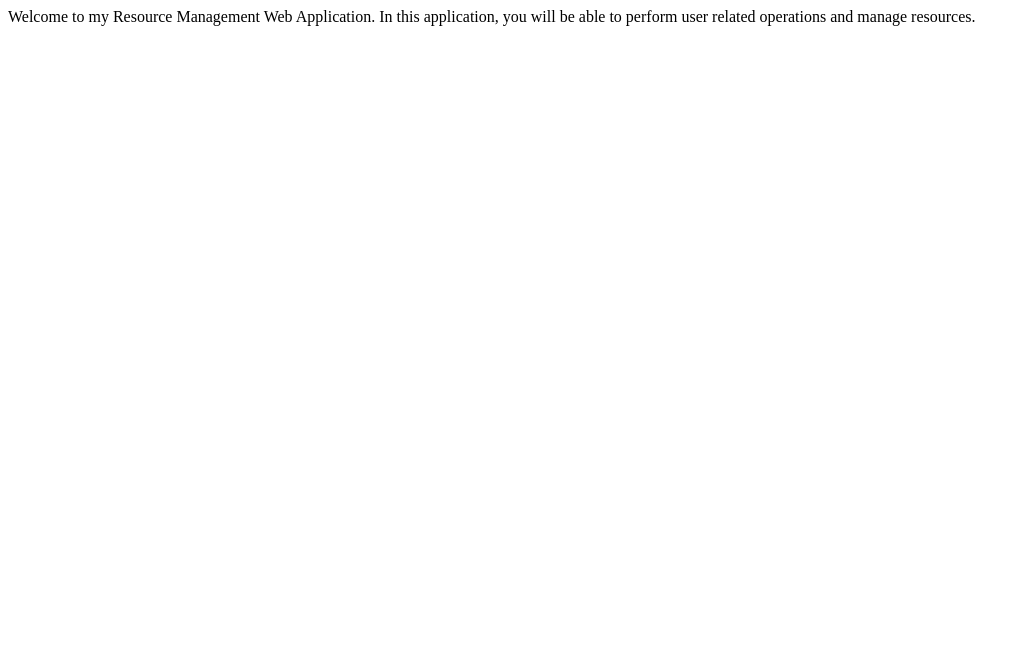
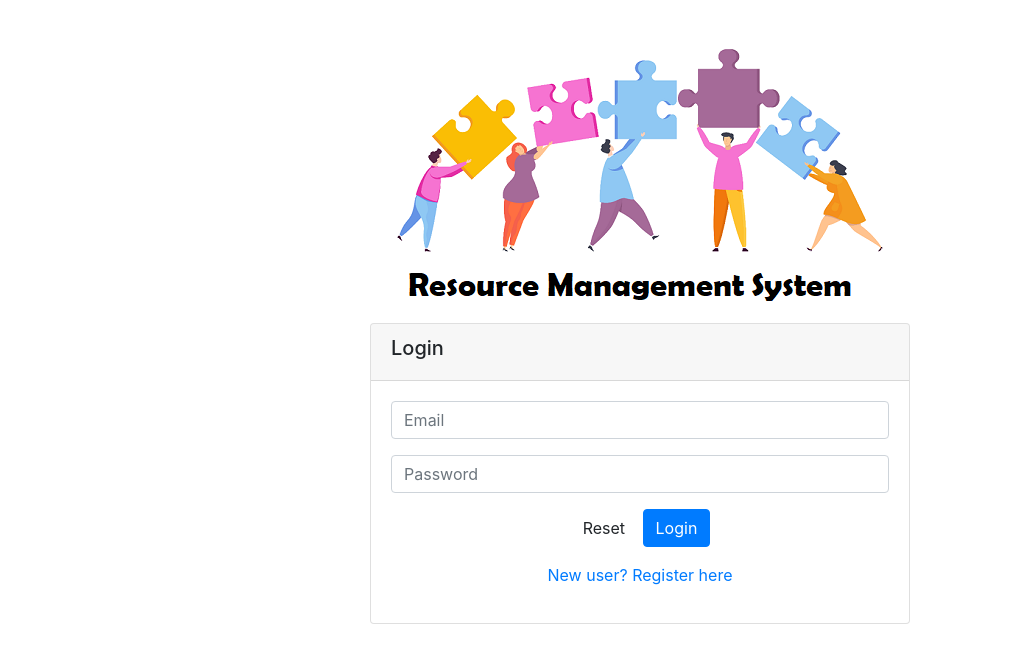
Before and after one commit to Sujitha1711/resource-mgmt, a plain HTML site: page public/index.html in a window 1280 px wide. Shown: the whole page, without its empty margins (0-1029 px from the left). Drawn offline with nearby package versions, Linux system fonts and the light colour scheme.

Commit message:
Implemented the frontend for login

```diff
--- a/public/index.html
+++ b/public/index.html
@@ -1,9 +1,48 @@
-<html>
+<!DOCTYPE html>
 <head>
+<meta charset="UTF-8">
+<meta name="viewport" content="width=device-width, initial-scale=1.0">
 <title>DVOPS - Resource Management Web App</title>
+<script src="js/login.js"></script>
+<link href="https://maxcdn.bootstrapcdn.com/bootstrap/4.5.2/css/bootstrap.min.css"
+rel="stylesheet">
 </head>
 <body>
-Welcome to my Resource Management Web Application. In this application, you will
-be able to perform user related operations and manage resources.
+<div class="container mt-5">
+<div class="row justify-content-center">
+<img src = "images/logo.png">
+</div>
+<div class="row justify-content-center">
+<div class="col-md-6">
+<div class="card">
+<div class="card-header">
+<h5>Login</h5>
+</div>
+<div class="card-body">
+<form>
+<div class="form-group">
+<input type="email" class="form-control" id="email"
+placeholder="Email">
+</div>
+<div class="form-group">
+<input type="password" class="form-control"
+id="password" placeholder="Password">
+</div>
+<p align="center" id="error" class="text-danger"></p>
+<p align="center">
+<button type="reset" class="btn btn-
+primary">Reset</button>
+<button type="button" class="btn btn-primary"
+onclick="login()">Login</button>
+</p>
+<p align="center">
+<a href="register.html">New user? Register here</a>
+</p>
+</form>
+</div>
+</div>
+</div>
+</div>
+</div>
 </body>
 </html>
--- /dev/null
+++ b/public/js/login.js
@@ -0,0 +1,25 @@
+function login() {
+    var response = "";
+    var jsonData = new Object();
+    jsonData.email = document.getElementById("email").value;
+    jsonData.password = document.getElementById("password").value;
+    if (jsonData.email == "" || jsonData.password == "") {
+    document.getElementById("error").innerHTML = 'All fields are required!';
+    return;
+    }
+    var request = new XMLHttpRequest();
+    request.open("POST", "/login", true);
+    request.setRequestHeader('Content-Type', 'application/json');
+    request.onload = function() {
+    response = JSON.parse(request.responseText);
+    console.log(response)
+    if (response.message == "Login successful!") {
+    sessionStorage.setItem("email", jsonData.email);
+    window.location.href = 'home.html';
+    }
+    else {
+    document.getElementById("error").innerHTML = 'Invalid credentials!';
+    }
+    };
+    request.send(JSON.stringify(jsonData));
+    }
```
